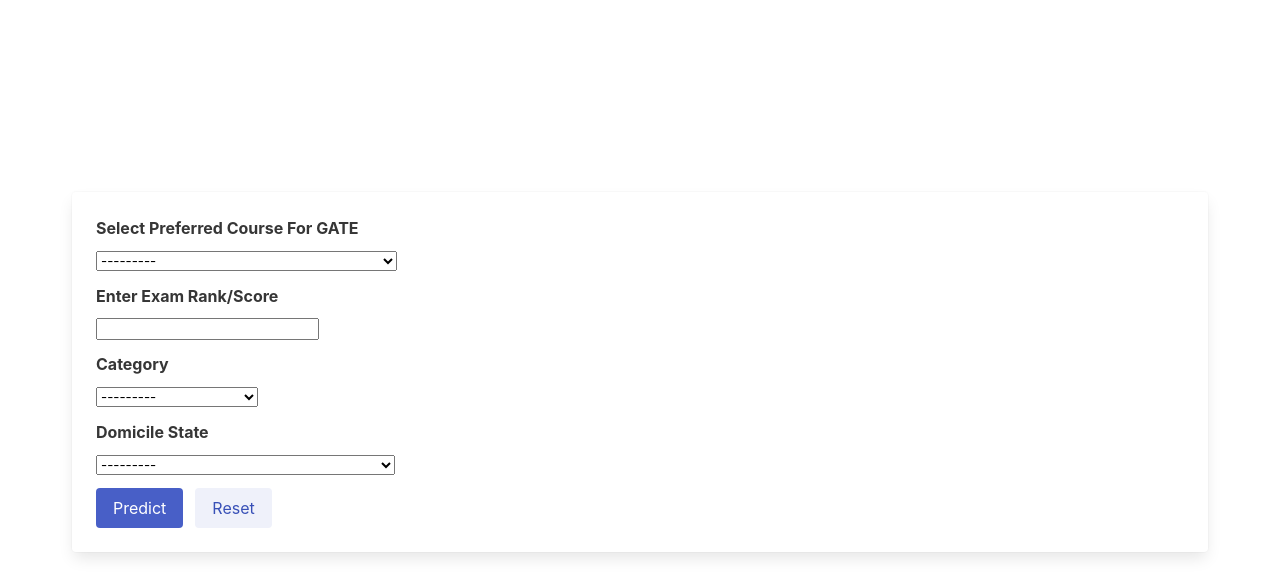
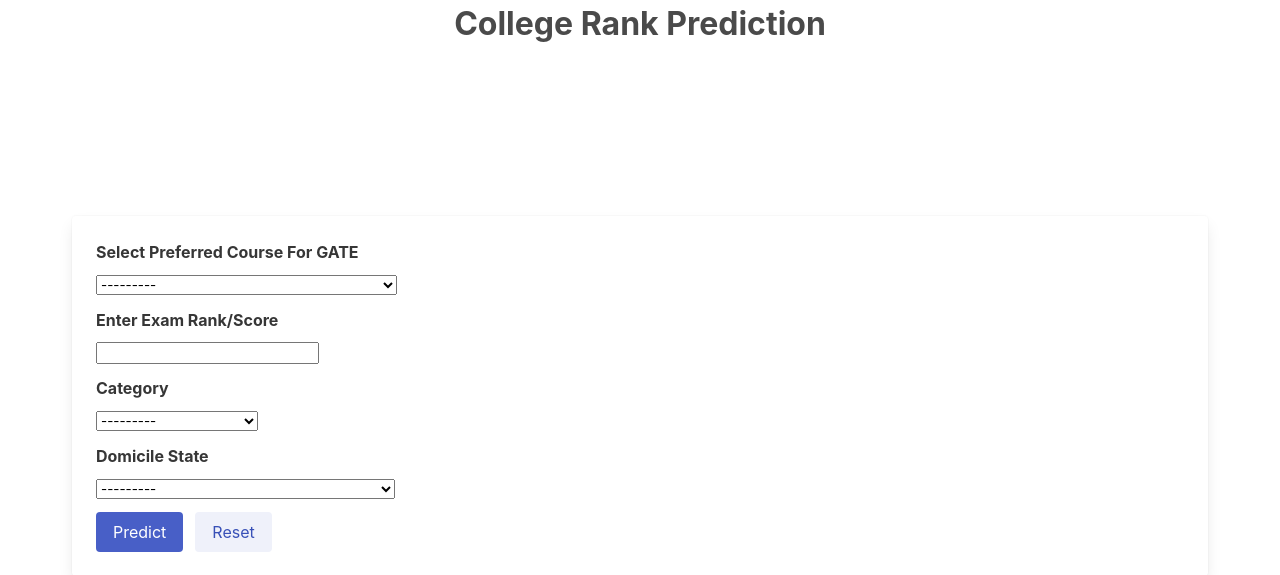
Before and after one commit to sidhu2003/GradMinds, a Django app: page /predict/ in a window 1280 px wide. Shown: the part 56-631 px from the top of the page. Run offline with Django 4.2, Linux system fonts and the light colour scheme.

Commit message:
added heading

```diff
--- a/backend/home/templates/predict.html
+++ b/backend/home/templates/predict.html
@@ -42,7 +42,7 @@
         </div>
     </div>
 </nav>
-<div class="center-content">College Rank Prediction</div>
+<div class="content is-size-3 has-text-centered has-text-weight-bold">College Rank Prediction</div>
 <div class="section is-medium">
     <div class="card">
         <div class="card-content">
@@ -111,7 +111,6 @@
             modal.classList.remove('is-active');
         };
 
-
         if ("{{ message }}".trim() !== "") {
             modal.classList.add('is-active');
         }
```
